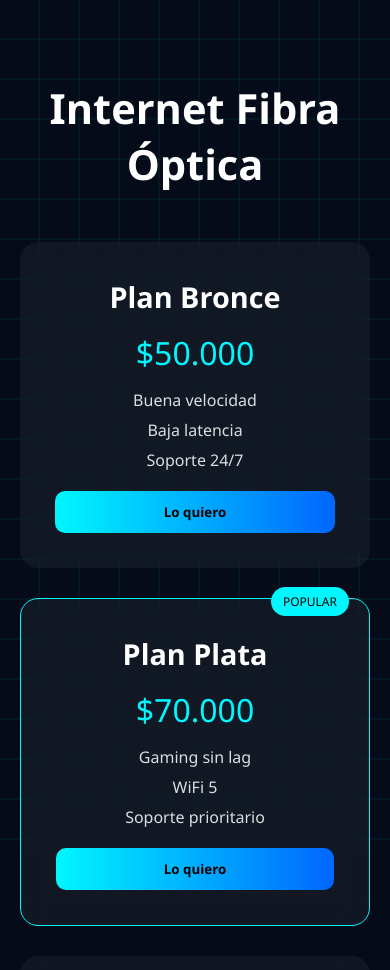
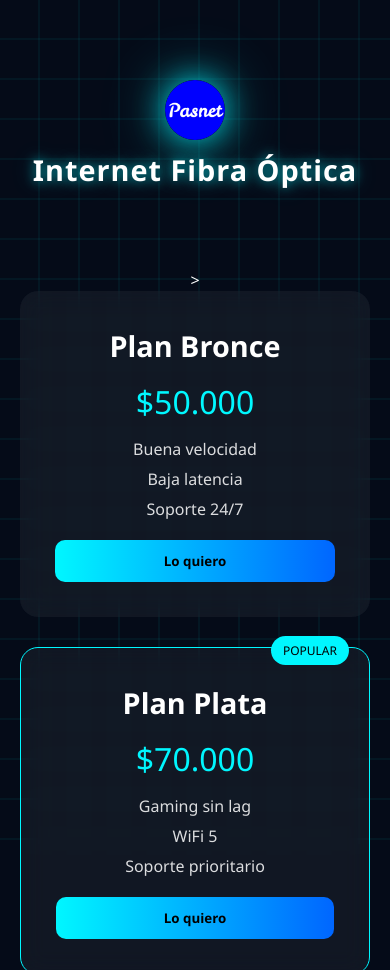
Before and after one commit to ING-juan25/Pasnet, a plain HTML site: page frontend/index.html in a window 390 px wide. Shown: the top 970 px of the page. Drawn offline with Linux system fonts and the light colour scheme.

Commit message:
borrar cada 15 dias, y logo pasnet

```diff
--- a/frontend/admin.html
+++ b/frontend/admin.html
@@ -6,6 +6,8 @@
   <meta name="viewport" content="width=device-width, initial-scale=1.0">
   <link rel="stylesheet" href="css/admin.css">
 </head>
+<link rel="icon" href="img/logo-512x512.png">
+<link rel="apple-touch-icon" href="img/logo-512x512.png">
 <body>
 
 <header class="topbar">
--- a/frontend/css/style.css
+++ b/frontend/css/style.css
@@ -223,3 +223,67 @@ body {
   opacity: 1;
   text-shadow: 0 0 8px #00f7ff;
 }
+
+.hero-title {
+  display: flex;
+  align-items: center;
+  justify-content: center;
+  gap: 18px;
+  margin-bottom: 30px;
+}
+
+.hero-logo {
+  width: 70px;
+  height: 70px;
+  border-radius: 50%;
+  background: radial-gradient(circle, rgba(0,247,255,0.35), transparent 70%);
+  box-shadow:
+    0 0 25px rgba(0, 247, 255, 0.8),
+    0 0 50px rgba(0, 247, 255, 0.4);
+  animation: pulseGlow 3s infinite ease-in-out;
+}
+
+.hero-title h1 {
+  font-size: clamp(1.8rem, 4vw, 3rem);
+  font-weight: 800;
+  letter-spacing: 1px;
+  color: #ffffff;
+  text-shadow:
+    0 0 12px rgba(0, 247, 255, 0.6),
+    0 0 24px rgba(0, 247, 255, 0.3);
+}
+
+/* ✨ Animación sutil futurista */
+@keyframes pulseGlow {
+  0%, 100% {
+    box-shadow:
+      0 0 20px rgba(0, 247, 255, 0.6),
+      0 0 45px rgba(0, 247, 255, 0.3);
+  }
+  50% {
+    box-shadow:
+      0 0 35px rgba(0, 247, 255, 0.9),
+      0 0 70px rgba(0, 247, 255, 0.5);
+  }
+}
+
+/* 📱 Responsive fino */
+@media (max-width: 600px) {
+  .hero-title {
+    flex-direction: column;
+    gap: 10px;
+  }
+
+  .hero-logo {
+    width: 60px;
+    height: 60px;
+  }
+}
+.hero-logo:hover {
+  transform: scale(1.10) rotate(2deg);
+  transition: transform 0.3s ease;
+}
+.hero-logo:active {
+  transform: scale(0.95) rotate(-2deg);
+  transition: transform 0.1s ease;
+}
--- a/frontend/index.html
+++ b/frontend/index.html
@@ -6,13 +6,21 @@
   <meta name="viewport" content="width=device-width, initial-scale=1.0">
   <link rel="stylesheet" href="css/style.css">
 </head>
+<link rel="icon" href="img/logo-512x512.png">
+<link rel="apple-touch-icon" href="img/logo-512x512.png">
+
 <body>
 
 <!-- Fondo futurista -->
 <div class="bg-grid"></div>
 
 <section class="plans">
-  <h1>Internet Fibra Óptica</h1>
+  <div class="hero-title">
+    <img src="img/logo.png" alt="Pasnet" class="hero-logo">
+    <h1>Internet Fibra Óptica</h1>
+  </div>
+
+>
 
   <div class="cards">
     <div class="card" data-plan="Fibra 300 Mbps">
```
Also changed, not shown: bakend/server.js (+29 -0 lines), frontend/login.html (+2 -0 lines), frontend/img/logo-512x512.png (added), frontend/img/logo.png (added).
